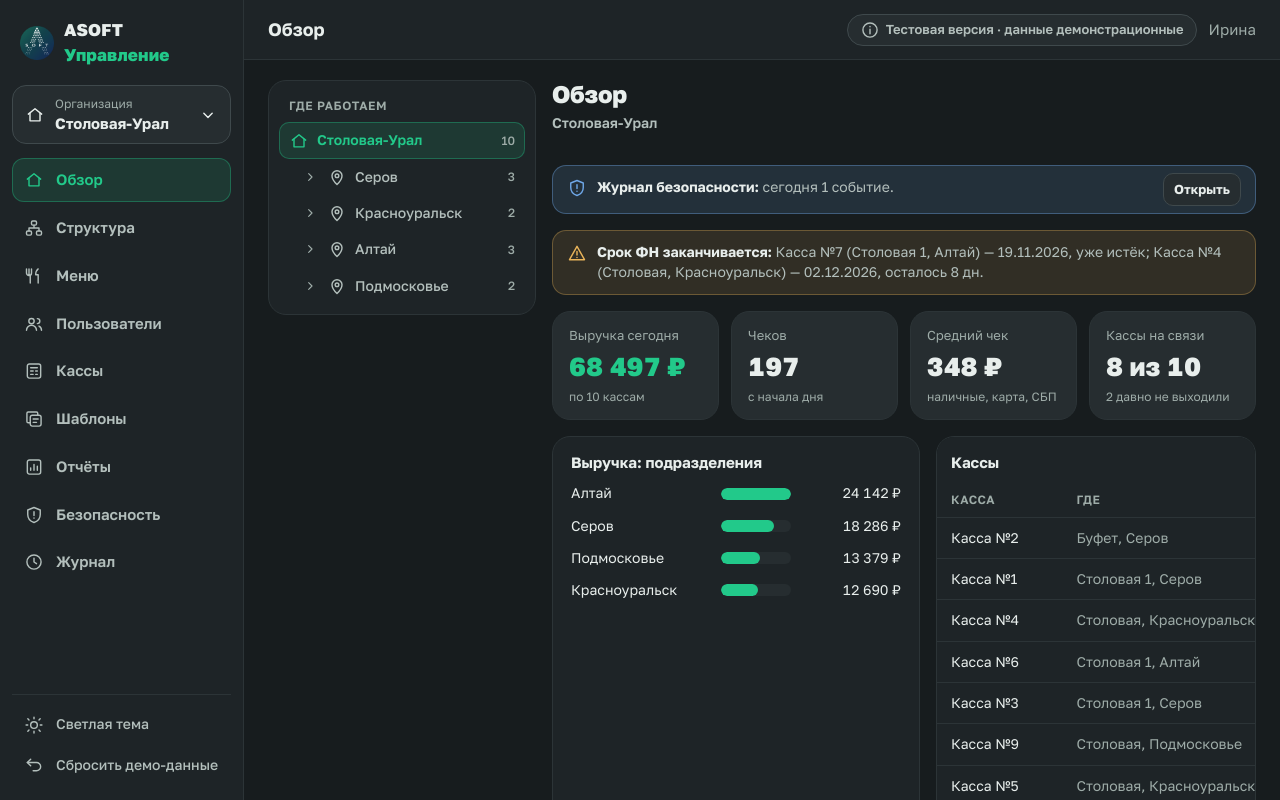
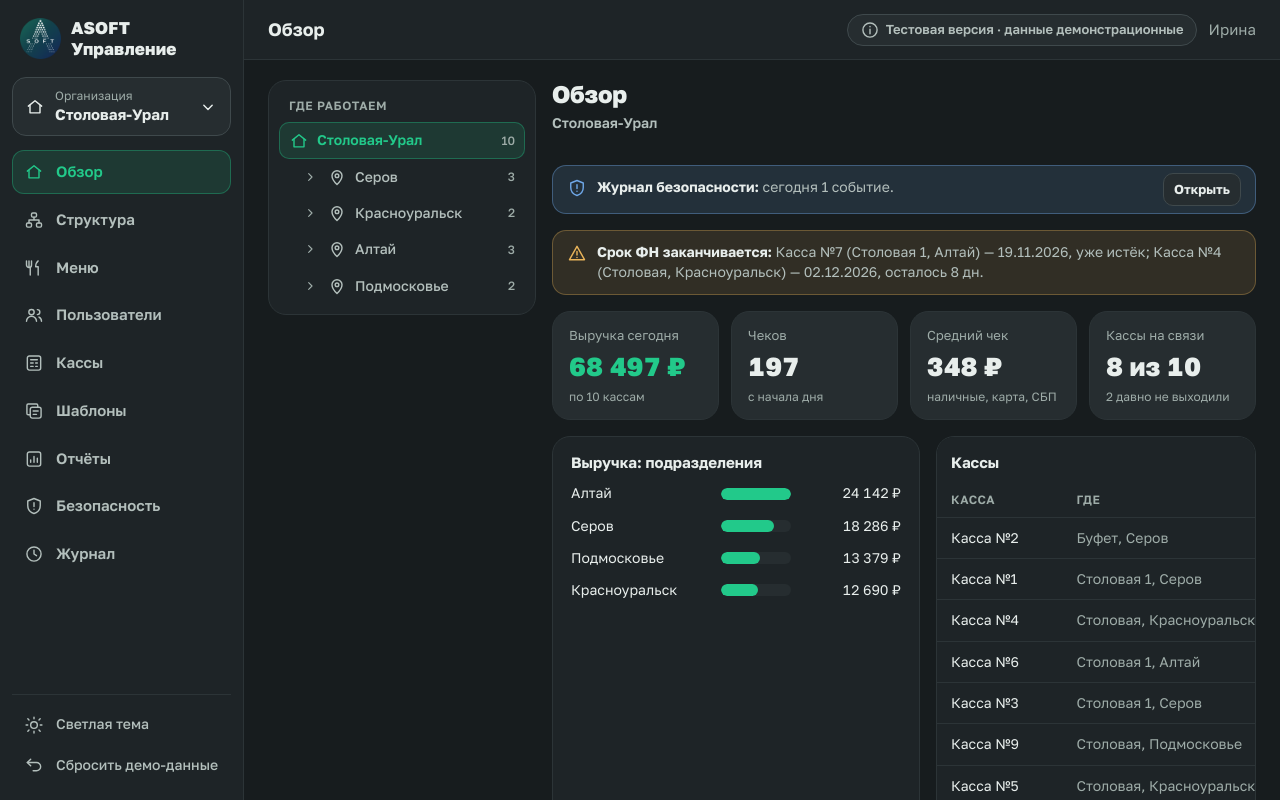
Before and after one commit to Sofeir/kassa-management-system, a website: page index.html in a window 1280 px wide. Drawn offline with Linux system fonts and the light colour scheme.

Commit message:
style: bigger logo matching two-line title, 'Управление' same color as ASOFT
Co-Authored-By: Claude Sonnet 5.5 <noreply@anthropic.com>

```diff
--- a/css/manager.css
+++ b/css/manager.css
@@ -46,8 +46,9 @@ svg.i{width:20px;height:20px;flex:none;fill:none;stroke:currentColor;stroke-widt
 .app{display:grid;grid-template-columns:var(--side-w) minmax(0,1fr);height:100vh}
 .side{background:var(--panel);border-right:1px solid var(--line);display:flex;flex-direction:column;padding:16px 12px;gap:4px;min-height:0}
 .brand{display:flex;align-items:center;gap:10px;padding:2px 8px 14px;font-weight:800;font-size:17px;letter-spacing:.01em}
-.brand img{width:34px;height:34px;border-radius:9px}
-.brand em{font-style:normal;color:var(--acc-tx)}
+.brand img{width:41px;height:41px;border-radius:10px;flex:none}
+.brand span{display:flex;flex-direction:column;line-height:1.2}
+.brand em{font-style:normal}
 .nav{display:flex;align-items:center;gap:12px;padding:11px 12px;border-radius:12px;border:0;background:none;color:var(--tx-2);font-weight:600;text-align:left;width:100%}
 .nav.on{background:var(--acc-soft);color:var(--acc-tx);box-shadow:inset 0 0 0 1px var(--acc-line)}
 .side .grow{flex:1}
```
